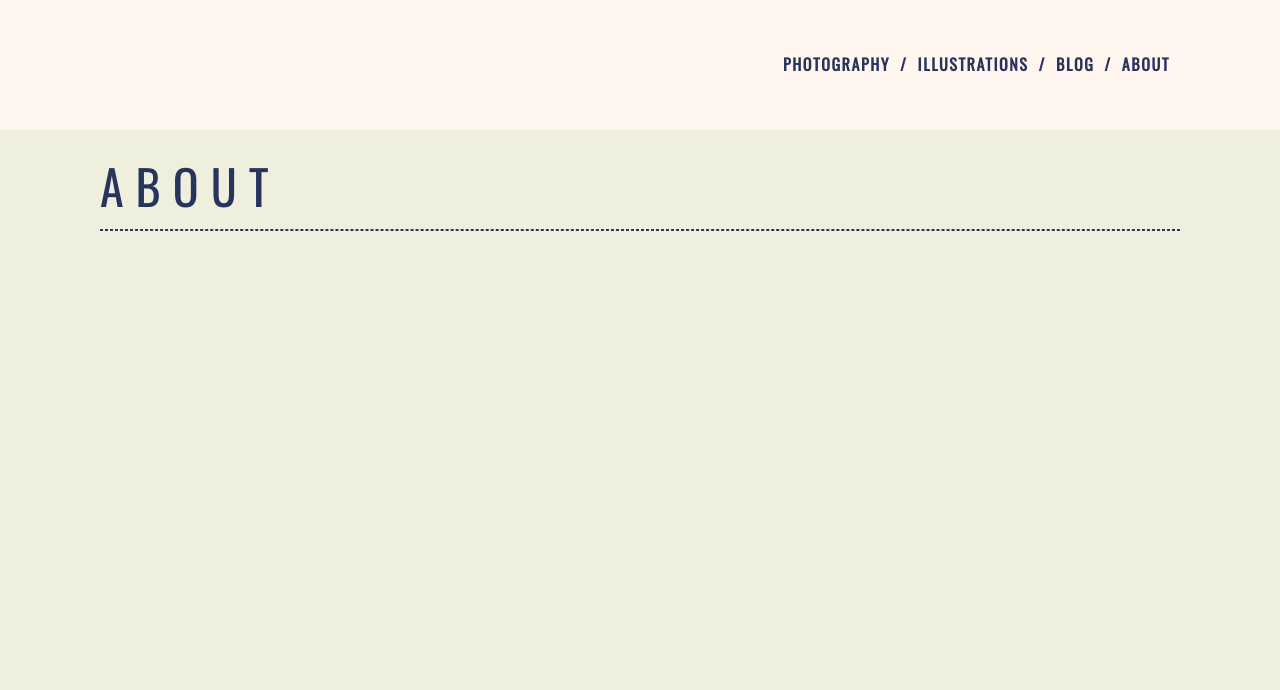
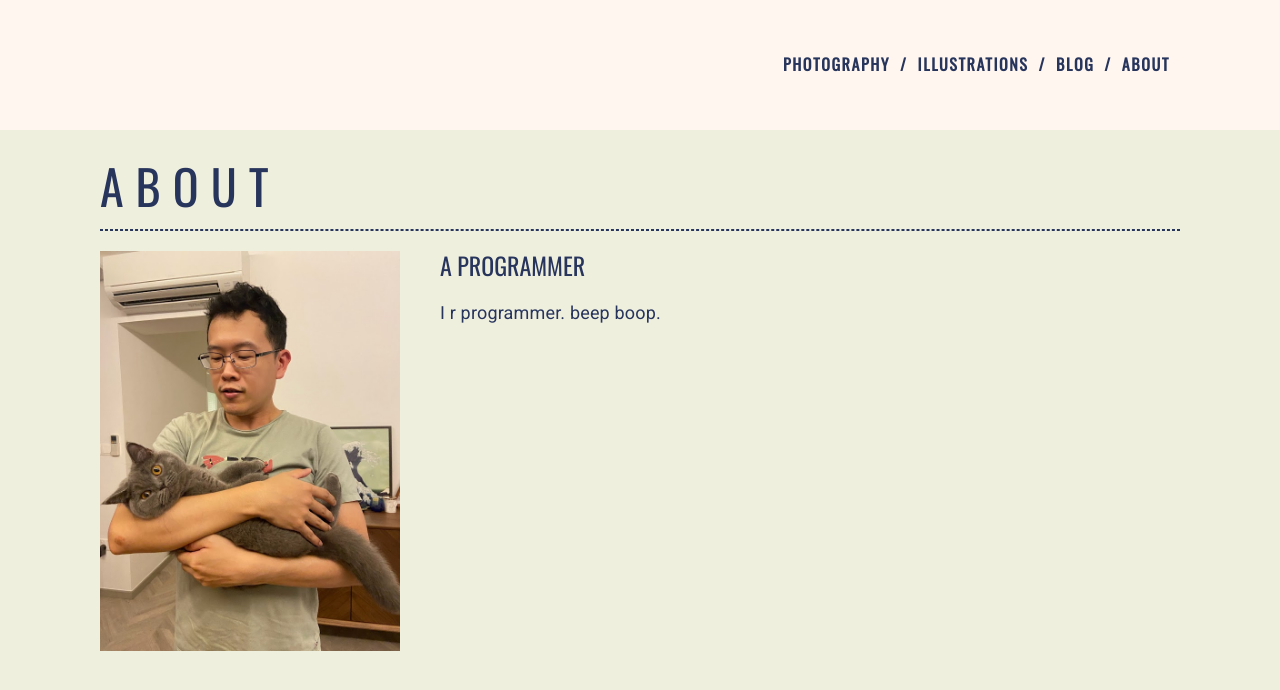
Before and after one commit to czolbe88/blog, a Next.js app: page /about in a window 1280 px wide. Shown: the top 690 px of the page. Built offline with nearby package versions, Linux system fonts and the light colour scheme.

Commit message:
layout of about page

```diff
--- /dev/null
+++ b/pages/about.module.scss
@@ -0,0 +1,20 @@
+.aboutContent{
+  display: flex;
+  flex-direction: row;
+  margin-top: 20px;
+  gap: 40px;
+
+  #profilePic{
+    height: auto;
+    width: 300px;
+
+  }
+
+  .aboutWriteup{
+    p{
+      margin-top: 20px;
+    }
+
+  }
+
+}
--- a/pages/about.tsx
+++ b/pages/about.tsx
@@ -1,11 +1,32 @@
 import React from "react";
 import TitleRow from "../components/titlerow/titlerow";
+import Styles from "./about.module.scss";
+import {Typography} from "@mui/material";
 
 export default function About() {
     return (
         <div>
             <TitleRow text={"About"}/>
             <hr className={"divider"}/>
+
+
+            <div className={Styles.aboutContent}>
+                <img id={Styles.profilePic} src="./images/about.jpg"/>
+
+                <div className={Styles.aboutWriteup}>
+                    <Typography variant={"h3"}>
+                        A Programmer
+                    </Typography>
+
+                    <Typography variant={"body1"}>
+                        I r programmer. beep boop.
+                    </Typography>
+                </div>
+
+
+            </div>
+
+
         </div>
     )
 }
--- a/pages/index.tsx
+++ b/pages/index.tsx
@@ -5,9 +5,8 @@ const Home: NextPage = () => {
         // <Layout>
         <div>
             <h1>
-                testing
+                Under Construction
             </h1>
-
         </div>
         // </Layout>
 
```
